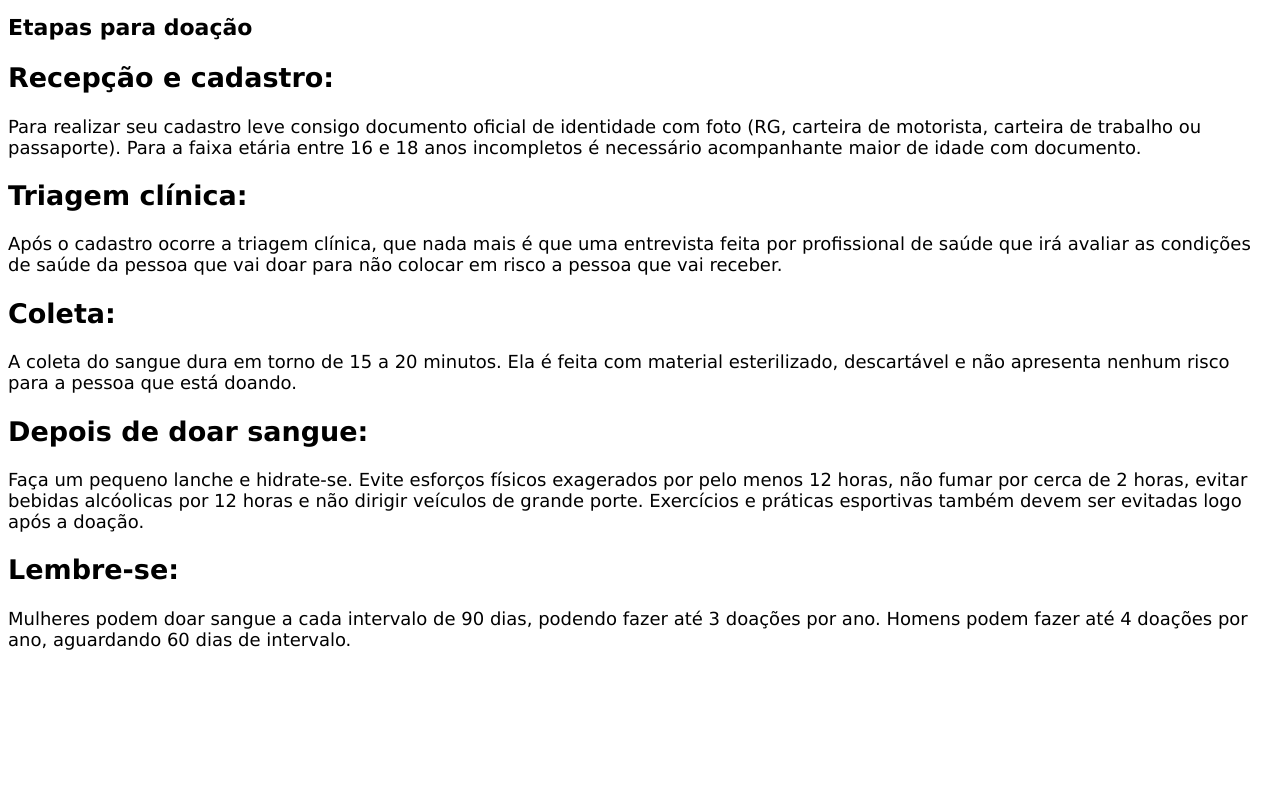
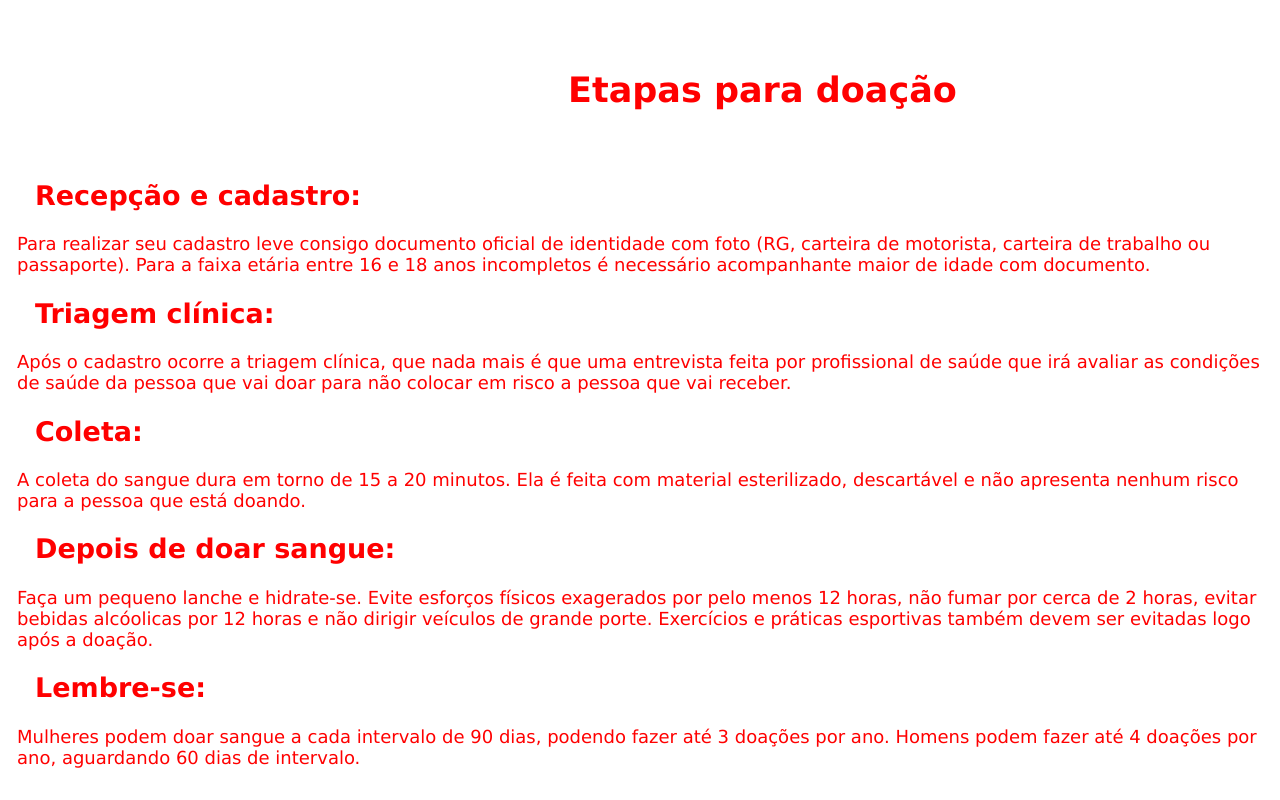
Before and after one commit to MurilloRBS/agrinho2023, a plain HTML site: page etapas.html in a window 1280 px wide. Drawn offline with Linux system fonts and the light colour scheme.

Commit message:
Add files via upload

```diff
--- a/etapas.css
+++ b/etapas.css
@@ -1,11 +1,23 @@
 body {
-    color: #000;
+    color: red;
     font-family: Verdana, Geneva, Tahoma, sans-serif;
     font-size: 18px;
+    background-color: white;
 
 }
 
 .titulo {
-    align-items: center;
-    font-size: 22px;
+    margin-left: 16em;
+    font-size: 35px;
+    margin-top: 2em;
+    margin-bottom: 2em;
+
 }
+
+.subtitulo {
+    margin-left: 1em;
+}
+
+.paragrafo {
+    margin-left: 0.5em;
+}
--- a/etapas.html
+++ b/etapas.html
@@ -8,20 +8,20 @@
 </head>
 <body>
     <h1 class="titulo"> Etapas para doação </h1>
-      <h2> Recepção e cadastro: </h2>
-        <p> Para realizar seu cadastro leve consigo documento oficial de identidade com foto (RG, carteira de motorista, carteira de trabalho ou passaporte). Para a faixa etária entre 16 e 18 anos incompletos é necessário acompanhante maior de idade com documento.</p>
+      <h2 class="subtitulo"> Recepção e cadastro: </h2>
+        <p class="paragrafo" >  Para realizar seu cadastro leve consigo documento oficial de identidade com foto (RG, carteira de motorista, carteira de trabalho ou passaporte). Para a faixa etária entre 16 e 18 anos incompletos é necessário acompanhante maior de idade com documento.</p>
 
-      <h2> Triagem clínica: </h2>
-      <p> Após o cadastro ocorre a triagem clínica, que nada mais é que uma entrevista feita por profissional de saúde que irá avaliar as condições de saúde da pessoa que vai doar para não colocar em risco a pessoa que vai receber.</p>
+      <h2 class="subtitulo"> Triagem clínica: </h2>
+      <p class="paragrafo">  Após o cadastro ocorre a triagem clínica, que nada mais é que uma entrevista feita por profissional de saúde que irá avaliar as condições de saúde da pessoa que vai doar para não colocar em risco a pessoa que vai receber.</p>
 
-      <h2> Coleta: </h2>
-      <p> A coleta do sangue dura em torno de 15 a 20 minutos. Ela é feita com material esterilizado, descartável e não apresenta nenhum risco para a pessoa que está doando.</p>
+      <h2 class="subtitulo"> Coleta: </h2>
+      <p class="paragrafo"> A coleta do sangue dura em torno de 15 a 20 minutos. Ela é feita com material esterilizado, descartável e não apresenta nenhum risco para a pessoa que está doando.</p>
 
-      <h2>Depois de doar sangue:</h2>
-      <p>Faça um pequeno lanche e hidrate-se. Evite esforços físicos exagerados por pelo menos 12 horas, não fumar por cerca de 2 horas, evitar bebidas alcóolicas por 12 horas e não dirigir veículos de grande porte. Exercícios e práticas esportivas também devem ser evitadas logo após a doação.  </p>
+      <h2 class="subtitulo">Depois de doar sangue:</h2>
+      <p class="paragrafo"> Faça um pequeno lanche e hidrate-se. Evite esforços físicos exagerados por pelo menos 12 horas, não fumar por cerca de 2 horas, evitar bebidas alcóolicas por 12 horas e não dirigir veículos de grande porte. Exercícios e práticas esportivas também devem ser evitadas logo após a doação.  </p>
 
-      <h2> Lembre-se: </h2>
-      <p> Mulheres podem doar sangue a cada intervalo de 90 dias, podendo fazer até 3 doações por ano. Homens podem fazer até 4 doações por ano, aguardando 60 dias de intervalo.</p>
+      <h2 class="subtitulo"> Lembre-se: </h2>
+      <p class="paragrafo"> Mulheres podem doar sangue a cada intervalo de 90 dias, podendo fazer até 3 doações por ano. Homens podem fazer até 4 doações por ano, aguardando 60 dias de intervalo.</p>
 
     </body>
 </html>
--- a/style2.css
+++ b/style2.css
@@ -1,22 +1,26 @@
 body {
-    background-color: rgba(239, 55, 55, 0.814);
-    color:white;
+    background-color: white;
+    color:red;
     font-family: Arial, Helvetica, sans-serif;
-    font-size: 18px;
+    font-size: 25px;
 }
 
 .titulo_1 {
     position: center;
-    font-size: 25px;
-    color: black;
+    font-size: 35px;
+    color: red;
+    margin-left: 12em;
+    margin-bottom: 2em;
+    margin-top: 1em;
 }
 
 .titulo__lista {
     margin: 1em;
-    font-size: 20px;
-    color: white;
+    font-size: 30px;
+    color: red;
 }
  .lista {
     list-style-type: circle;
     margin: 3em;
+
  }
```
Also changed, not shown: impedimentos.html (+1 -6 lines), index.html (+8 -19 lines), style.css (+11 -18 lines).
